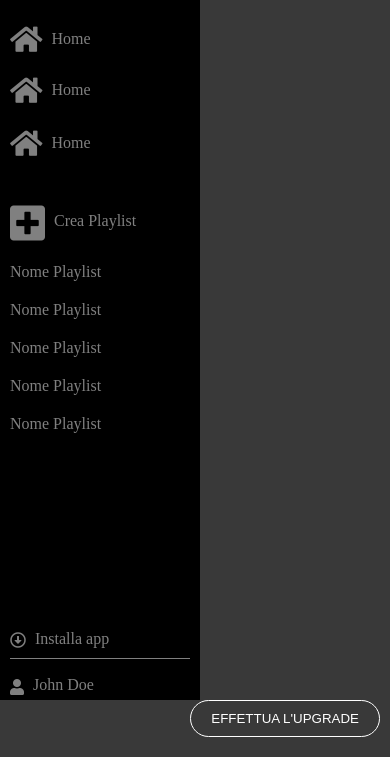
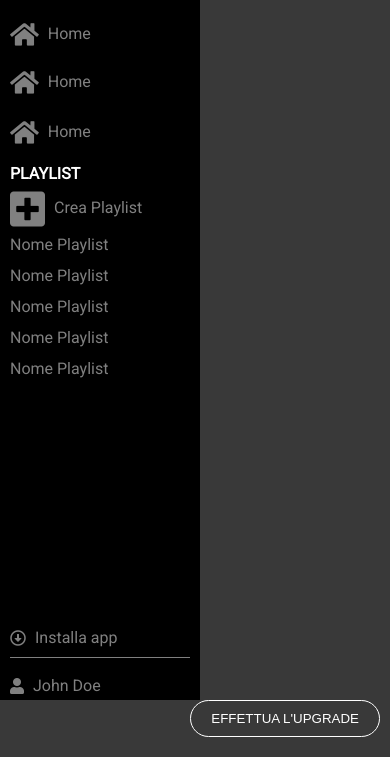
Before and after one commit to VAB1998/html-css-spotifyweb, a plain HTML site: page index.html in a window 390 px wide. Shown: the part 60-844 px from the top of the page. Drawn offline with Linux system fonts and the light colour scheme.

Commit message:
SIDE BAR. Vertical Responsiveness Completed

```diff
--- a/css/style.css
+++ b/css/style.css
@@ -5,8 +5,10 @@
     padding: 0;
 }
 
-
-
+body{
+    font-family: 'Roboto', sans-serif;
+}
+/* ------Repeated Parts of Code------ */
 /* BUTTONS */
 /* Often repeated settings */
 button{
@@ -41,12 +43,31 @@ a{
 .line{
     border-bottom: 1px solid gray;
 }
+/* ------------------- */
 
 
 
-/* SIDE BAR- MAIN SIDE BAR */
-div.main_side_bar li{
+/* SIDE BAR- NAVIGATION BAR>LI */
+.navigation_bar li{
     padding: 10px 0 10px 10px;
+}
+
+/* SIDE BAR- PLAYLIST */
+div.playlist{
+    padding-left: 10px;
+    overflow-y: auto;
+    height: 100%;
+}
+
+/* SIDE BAR- PLAYLIST LIST */
+ul.playlist_list li{
+    padding: 6px 0;
+}
+
+/* SIDE BAR- PLAYLIST> H4 */
+div.playlist>h4{
+    color: white;
+    margin: 6px 0;
 }
 
 /* SIDE BAR- SMALL SIDE BAR */
@@ -54,13 +75,7 @@ ul.small_side_bar li{
     padding: 5px 10px;
 }
 
-/* SIDE BAR- SMALL SIDE BAR> ICON */
-ul.small_side_bar .icon{
-    vertical-align: middle;
-    padding-right: 5px;
-}
-
-/* HEADER- HEADER BUTTON */
+/* TOP BAR- TOP BAR BUTTON */
 button.top_bar_button{
     /* Style Settings */
     color: white;
@@ -74,15 +89,21 @@ button.top_bar_button{
 /* SIDE BAR- NAVIGATION> ICON */
 ul.navigation_bar .icon{
     /* Style Settings */
-    font-size: 1.8em;
+    font-size: 1.6em;
     vertical-align: middle;
     padding-right: 5px;
 }
 
 /* SIDE BAR- PLAYLIST> ICON */
-li.create_playlist .icon{
+a.create_playlist .icon{
     /* Style Settings */
     font-size: 2.5em;
+    vertical-align: middle;
+    padding-right: 5px;
+}
+
+/* SIDE BAR- SMALL SIDE BAR> ICON */
+ul.small_side_bar .icon{
     vertical-align: middle;
     padding-right: 5px;
 }
@@ -104,6 +125,7 @@ li.create_playlist .icon{
     margin: 15px;
 }
 
+/* TOP BAR */
 #top_bar{
     /* Style Settings */
     background-color: #393939;
--- a/index.html
+++ b/index.html
@@ -9,7 +9,9 @@
     <link rel="stylesheet" href="https://cdnjs.cloudflare.com/ajax/libs/font-awesome/5.15.3/css/all.min.css"/>
 
     <!-- Font import -->
-
+    <link rel="preconnect" href="https://fonts.googleapis.com">
+    <link rel="preconnect" href="https://fonts.gstatic.com" crossorigin>
+    <link href="https://fonts.googleapis.com/css2?family=Roboto:wght@300;400&display=swap" rel="stylesheet">
     <link rel="stylesheet" href="css/style.css">
 
     <title>Spotify</title>
@@ -18,10 +20,11 @@
     <div class="container clearfix">
         <!-- SIDE BAR -->
         <header id="side_bar" class="flex_container float_left">
-            <div class="main_side_bar">
+
+
                 <!-- LOGO -->
                 <img id="logo" src="img/logo.svg" alt="Spotify Logo">
-                <!-- NAVIGATION BLOCK -->
+                <!-- NAVIGATION BAR -->
                 <ul class="navigation_bar">
                     <li>
                         <a href="#">
@@ -44,14 +47,14 @@
                 </ul>
                 <!-- PLAYLIST -->
                 <div class="playlist">
-                    <h3>Playlist</h3>
+                    <h4>PLAYLIST</h4>
+
+                    <a class="create_playlist" href="#">
+                        <i class="icon fas fa-plus-square"></i>
+                        Crea Playlist
+                    </a>
+
                     <ul class="playlist_list">
-                        <li class="create_playlist">
-                            <a href="#">
-                                <i class="icon fas fa-plus-square"></i>
-                                Crea Playlist
-                            </a>
-                        </li>
                         <li><a href="#">Nome Playlist</a></li>
                         <li><a href="#">Nome Playlist</a></li>
                         <li><a href="#">Nome Playlist</a></li>
@@ -59,14 +62,15 @@
                         <li><a href="#">Nome Playlist</a></li>
                     </ul>
                 </div>
-            </div>
 
+                <!-- SMALL SIDE BAR -->
             <ul class="small_side_bar">
                 <li>
                     <a href="#">
                         <i class="icon far fa-arrow-alt-circle-down"></i>
                         Installa app
                     </a>
+
                 </li>
                 <li>
                     <div class="line"></div>
@@ -80,11 +84,9 @@
             </ul>
         </header>
 
-
-
-
+        <!-- TOP BAR -->
         <div id="top_bar">
-            <!-- HEADER BUTTON -->
+            <!-- TOP BAR BUTTON -->
             <button class="top_bar_button">EFFETTUA L'UPGRADE</button>
         </div>
 
```
